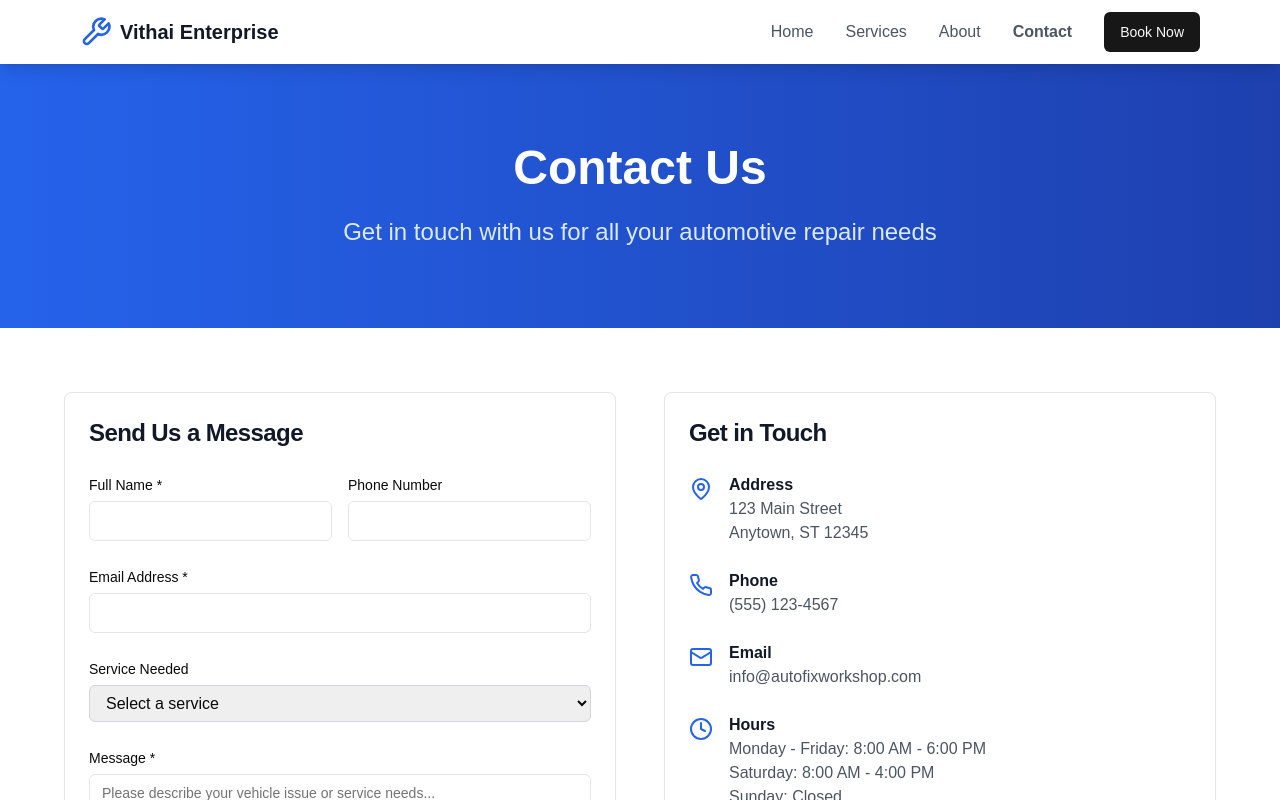
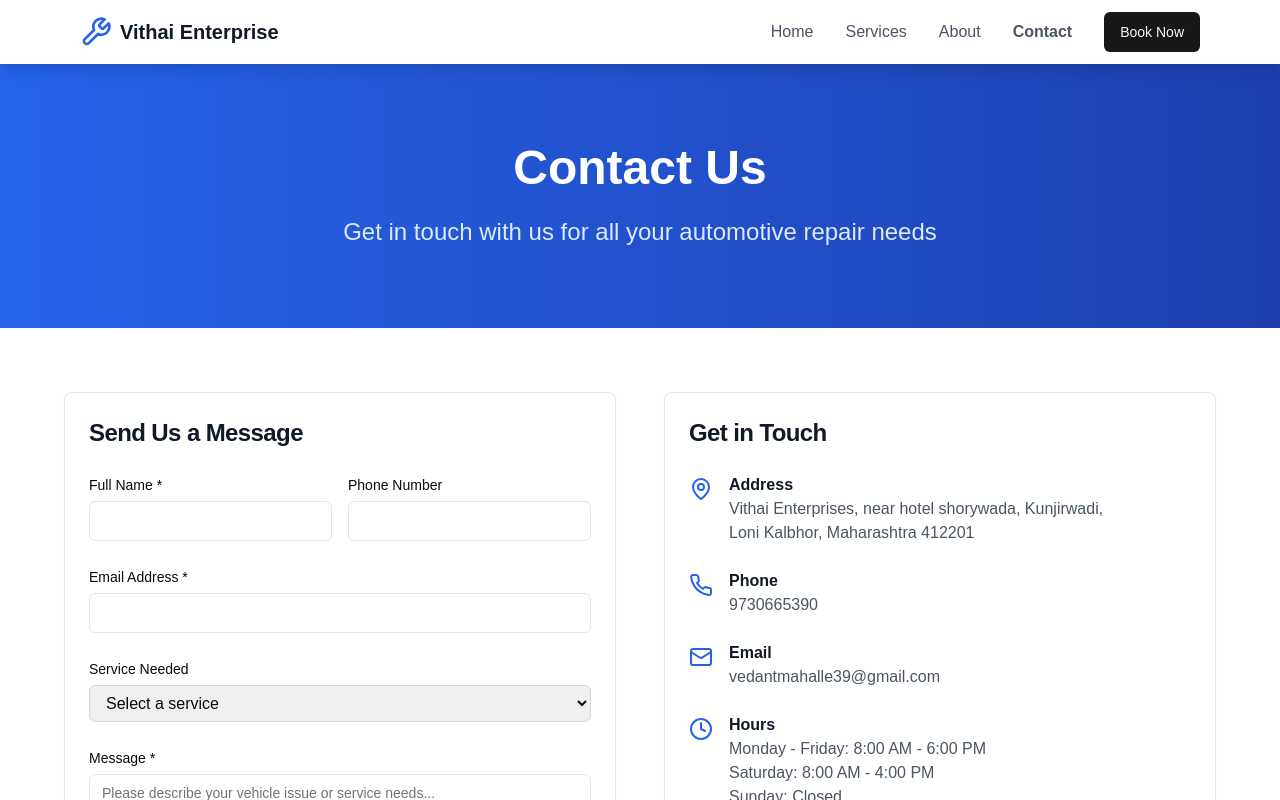
Before and after one commit to vedant-mahalle/Vithai-Enterprises, a Next.js app: page /contact in a window 1280 px wide. Shown: the top 800 px of the page. Built offline with nearby package versions, Linux system fonts and the light colour scheme.

Commit message:
Updated address

```diff
--- a/app/contact/page.tsx
+++ b/app/contact/page.tsx
@@ -156,9 +156,9 @@ export default function ContactPage() {
                     <div>
                       <h3 className="font-semibold text-gray-900">Address</h3>
                       <p className="text-gray-600">
-                        123 Main Street
+                        Vithai Enterprises, near hotel shorywada, Kunjirwadi,
                         <br />
-                        Anytown, ST 12345
+                        Loni Kalbhor, Maharashtra 412201
                       </p>
                     </div>
                   </div>
@@ -167,7 +167,7 @@ export default function ContactPage() {
                     <Phone className="h-6 w-6 text-blue-600 mt-1" />
                     <div>
                       <h3 className="font-semibold text-gray-900">Phone</h3>
-                      <p className="text-gray-600">(555) 123-4567</p>
+                      <p className="text-gray-600">9730665390</p>
                     </div>
                   </div>
 
@@ -175,7 +175,7 @@ export default function ContactPage() {
                     <Mail className="h-6 w-6 text-blue-600 mt-1" />
                     <div>
                       <h3 className="font-semibold text-gray-900">Email</h3>
-                      <p className="text-gray-600">info@autofixworkshop.com</p>
+                      <p className="text-gray-600">vedantmahalle39@gmail.com</p>
                     </div>
                   </div>
 
@@ -203,7 +203,7 @@ export default function ContactPage() {
                       <p className="text-gray-600 mb-4">Chat with us directly on WhatsApp for quick assistance</p>
                       <Button asChild className="bg-green-600 hover:bg-green-700">
                         <a
-                          href="https://wa.me/1234567890?text=Hi, I need help with my car repair"
+                          href="https://wa.me/9730665390?text=Hi, I need help with my car repair"
                           target="_blank"
                           rel="noopener noreferrer"
                         >
```
